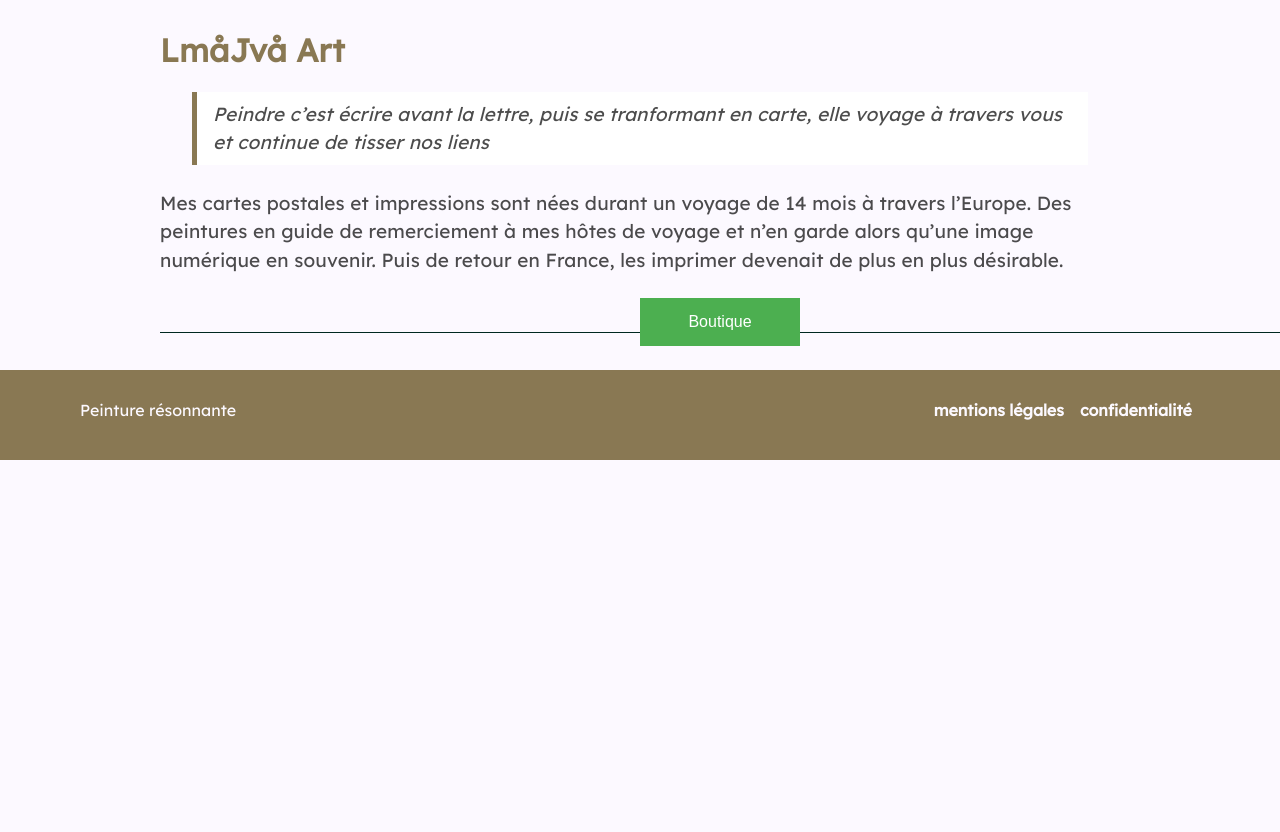
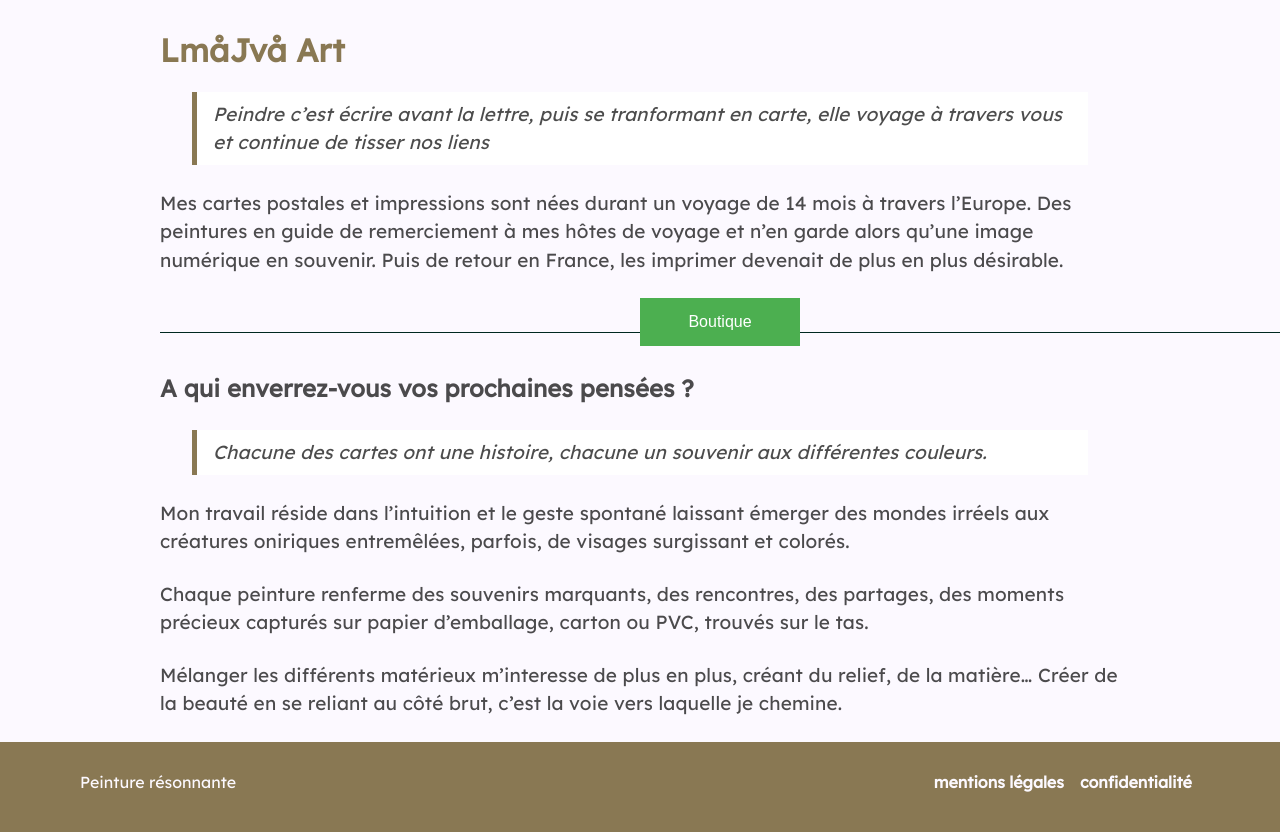
Before and after one commit to LmaJva/website, a Jekyll site: the page built from index.md, in a window 1280 px wide. Shown: the part 508-1340 px from the top of the page. Built offline with Jekyll 4.4.1, drawn with Linux system fonts in a browser that asks for light colours; nearby versions of some CDN libraries; before the commit the page ends 968 px from its top, so only the background shows below that.

Commit message:
Update uvp.md

```diff
--- a/_includes/uvp.md
+++ b/_includes/uvp.md
@@ -22,3 +22,14 @@ Puis de retour en France, les imprimer devenait de plus en plus désirable.
 <a href="https://boutique.peintureresonnante.fr" target="_blank" >
 <button>Boutique</button>
 </a>
+
+#### A qui enverrez-vous vos prochaines pensées ?
+
+> Chacune des cartes ont une histoire,
+> chacune un souvenir aux différentes couleurs.
+
+Mon travail réside dans l'intuition et le geste spontané laissant émerger des mondes irréels aux créatures oniriques entremêlées, parfois, de visages surgissant et colorés.
+
+Chaque peinture renferme des souvenirs marquants, des rencontres, des partages, des moments précieux capturés sur papier d'emballage, carton ou PVC, trouvés sur le tas.
+
+Mélanger les différents matérieux m'interesse de plus en plus, créant du relief, de la matière... Créer de la beauté en se reliant au côté brut, c'est la voie vers laquelle je chemine.
```
